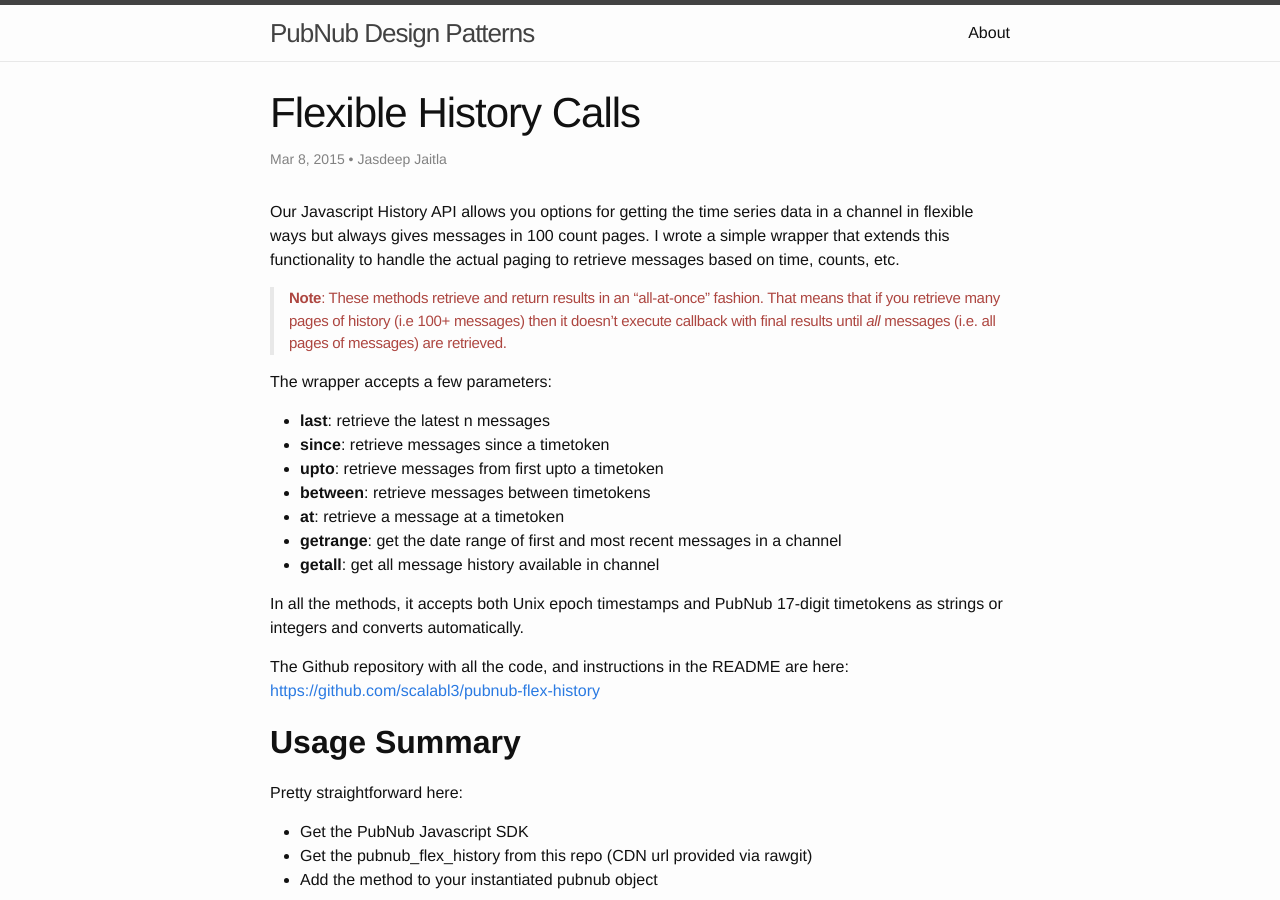
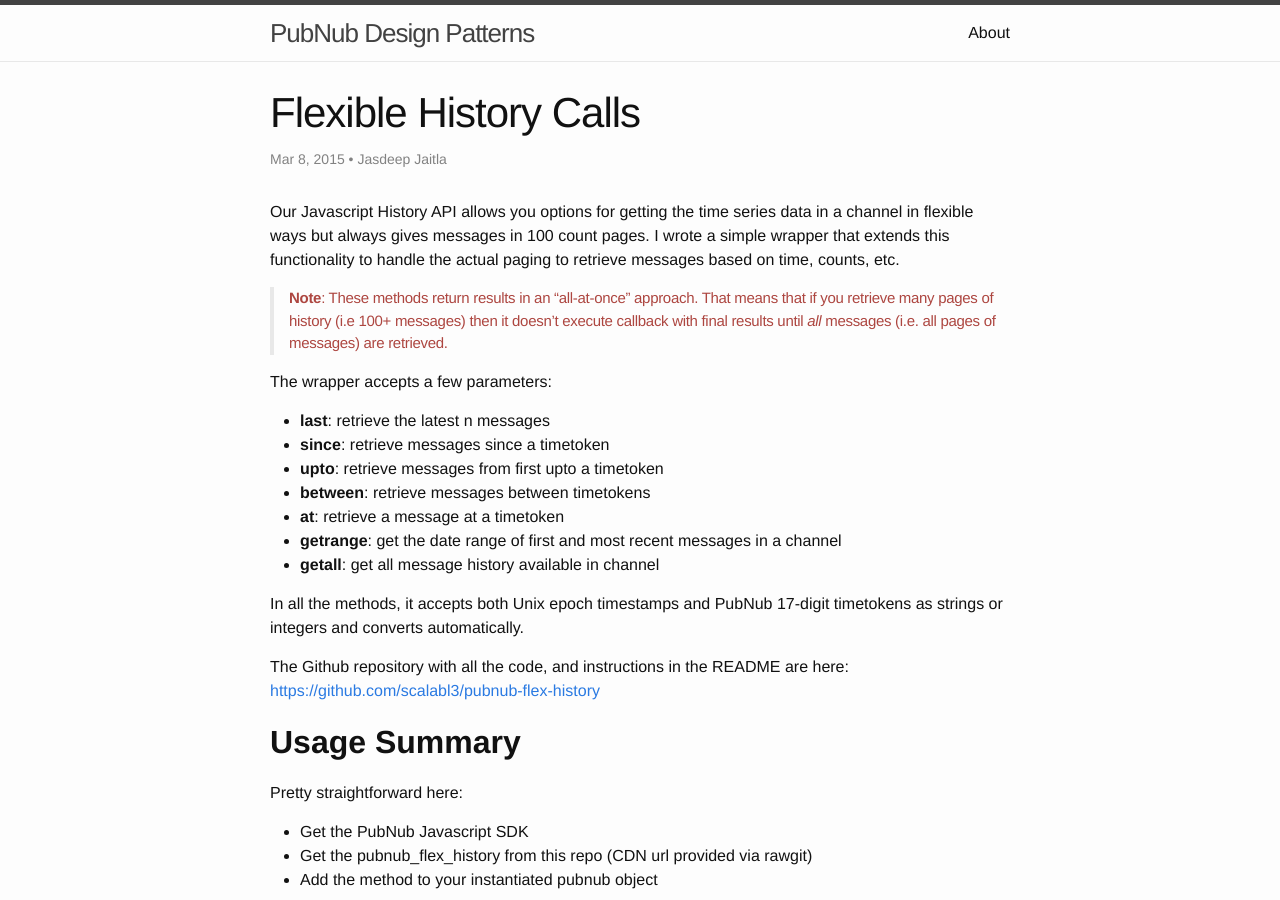
Before and after one commit to pubnub/pubnub-design-patterns, a Jekyll site: the page built from _posts/2015-03-06-Flexible-History-Calls.md, in a window 1280 px wide and 900 px high. Built offline with Jekyll 4.4.1, drawn with Linux system fonts in a browser that asks for light colours.

Commit message:
update flex history post

```diff
--- a/_posts/2015-03-06-Flexible-History-Calls.md
+++ b/_posts/2015-03-06-Flexible-History-Calls.md
@@ -8,8 +8,7 @@
 Our Javascript History API allows you options for getting the time series data in a channel in flexible ways but always gives messages in 100 count pages.
 I wrote a simple wrapper that extends this functionality to handle the actual paging to retrieve messages based on time, counts, etc.
 
-> **Note**: These methods retrieve and return results in an "all-at-once" fashion. That means that if you retrieve many pages of history (i.e 100+
-messages) then it doesn't execute callback with final results until *all* messages (i.e. all pages of messages) are retrieved.
+> **Note**: These methods return results in an "all-at-once" approach. That means that if you retrieve many pages of history (i.e 100+ messages) then it doesn't execute callback with final results until *all* messages (i.e. all pages of messages) are retrieved.
 
 The wrapper accepts a few parameters:
 
```
